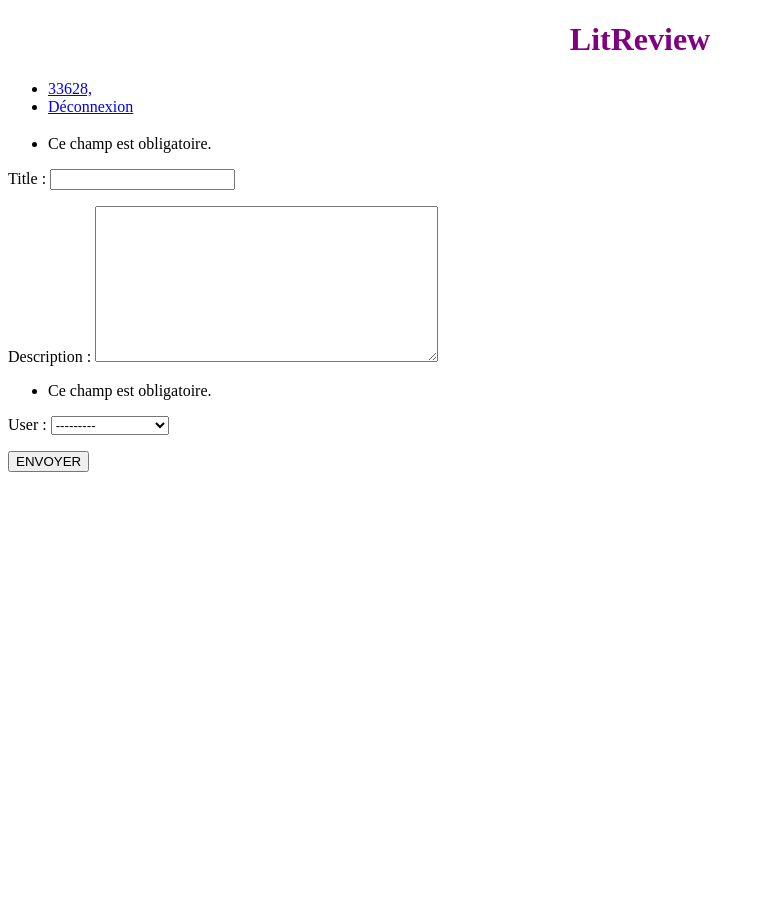
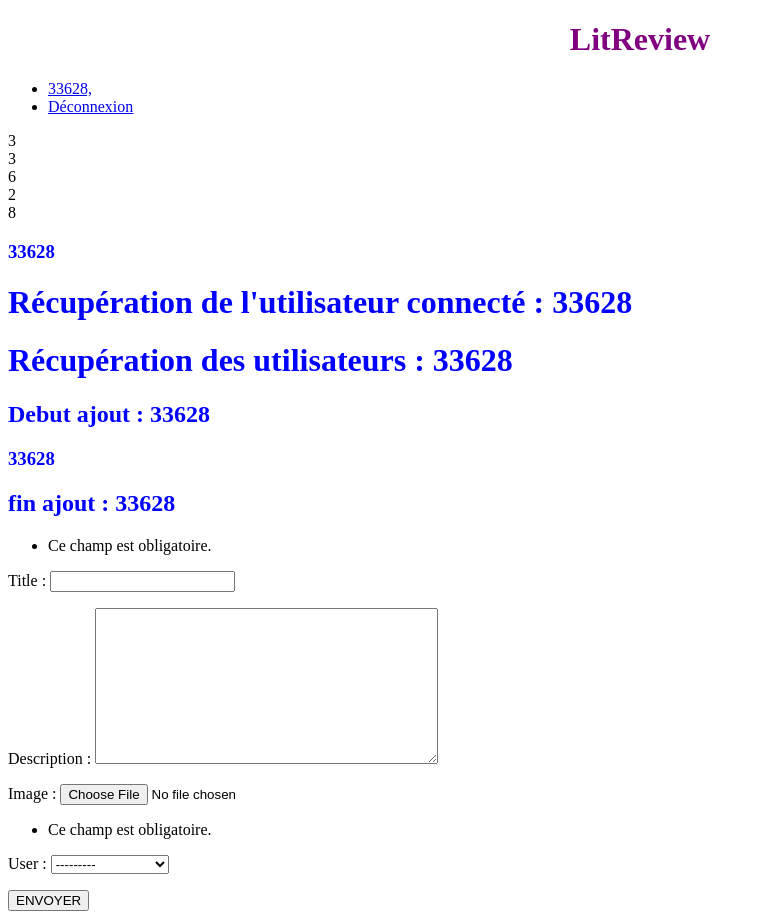
Before and after one commit to LioExpleo/LitReview, a Django app: page /CreatTicket/ in a window 1280 px wide. Shown: the whole page, without its empty margins (0-765 px from the left). Before the commit the page ends 472 px from the top, so only its background shows below. Run offline with Django 4.2, Linux system fonts and the light colour scheme; a user stored in the database is signed in; data comes from the database, SQL or seed files in the repository; both versions use the stored data as it was after the commit; some libraries are stand-ins or nearby versions.

Commit message:
commit du 27012023 2058

```diff
--- a/LitReview/app_crit/formulaire.py
+++ b/LitReview/app_crit/formulaire.py
@@ -13,12 +13,15 @@ class TicketForm(ModelForm):
 
     # Le modèle Ticket doit être utilisé pour créer le formulaire
     # Précision des champs uniquement utiles du modèle à utiliser dans le formulaire ensuite
+
     class Meta:
         model = Ticket
-        # exclude = ['user']
-        exclude = ['image']
+
+        #exclude = ['user']
+        #exclude = ['image']
         fields = ['title', 'description', 'image', 'user'] #
         enctype = "multipart/form-data"
+
         widgets = {
                 'title': forms.TextInput(
                     attrs={
@@ -30,11 +33,6 @@ class TicketForm(ModelForm):
                         'class': 'ticket_form_description'
                     }
                 ),
-                'image': forms.TextInput(
-                    attrs={
-                        'class': 'ticket_form_image'
-                    }
-                )
             }
 
 class ReviewForm(ModelForm):
--- a/LitReview/app_crit/templates/indexTicket.html
+++ b/LitReview/app_crit/templates/indexTicket.html
@@ -1,6 +1,15 @@
 {% extends "base.html" %}
 {% block content %}
-<h3> {{message}}</h3>
+
+<h3> {{messages}}</h3>
+
+<h1> Récupération de l'utilisateur connecté : {{ request.user.username }}<h1>
+
+<h1> Récupération des utilisateurs : {{ request.user.username }}</h1>
+    <h2> Debut ajout : {{ request.user.username }}</h2>
+    <h3> {{obj_recup_01}}</h3>
+    <h2> fin ajout : {{ request.user.username }}</h2>
+
 
 
 <form method="post" enctype="multipart/form-data">
--- a/LitReview/app_crit/views.py
+++ b/LitReview/app_crit/views.py
@@ -23,13 +23,24 @@ from django.contrib.auth.models import User
 # et en lui spécifiant le modèle à inclure
 
 def indexTicket(request):
-     form = TicketForm(request.POST or None, request.FILES) #
-     messages = "enregistrement"
+     form = TicketForm(request.POST or None, request.FILES, initial={"user": request.user.id}) #
+     #form = JournalForm(initial={'tank': 123})
+
+     #form.fields['user'].initial = request.user.username
+
+     messages = request.user.username
+
+     obj_recup_01 = request.user.username
+
+     #form.fields['user'].initial = obj_recup_01
+
+
      if form.is_valid():
+
         form.save()
         form = TicketForm()
 
-     return render(request, 'indexTicket.html', {'form': form}) #, 'message': messages
+     return render(request, 'indexTicket.html', {'form': form, 'messages': messages, 'obj_recup_01': obj_recup_01}) #, 'message': messages
 
 def indexReview(request):
      form = ReviewForm(request.POST or None)
@@ -111,7 +122,7 @@ def indexAbonnement(request):
                                                        'obj_recup_05': obj_recup_05,
                                                        'obj_recup_06': obj_recup_06,
                                                        'obj_recup_07': obj_recup_07[2],
-                                                       'userFollow': userFollow[4],
+                                                       'userFollow': userFollow[6],
                                                        })
 
     # reviews_to_my_tickets = Review.objects.filter(ticket__user_id=request.user.id)
--- a/LitReview/templates/base.html
+++ b/LitReview/templates/base.html
@@ -3,18 +3,15 @@
 <html lang="en">
   <head>
     <meta charset="utf-8">
-
       <link rel="stylesheet" href=" {% static 'app_crit/styles.css' %} ">
 
-
-    <meta name="viewport" content="width=device-width, initial-scale=1, shrink-to-fit=no">
+      <meta name="viewport" content="width=device-width, initial-scale=1, shrink-to-fit=no">
       <!--
     <link rel="stylesheet" href="https://cdn.jsdelivr.net/npm/bootstrap@4.5.3/dist/css/bootstrap.min.css" integrity="sha384-TX8t27EcRE3e/ihU7zmQxVncDAy5uIKz4rEkgIXeMed4M0jlfIDPvg6uqKI2xXr2" crossorigin="anonymous">
         -->
     <title>LitReview</title>
   </head>
    <body>
-
 
     <h1 id="base_title">LitReview</h1>
      <nav class="navbar navbar-expand-md navbar-dark bg-primary fixed-top">
@@ -36,7 +33,6 @@
         <ul class="navbar-nav ml-auto">
           {% if user.is_authenticated %}
           <li class="nav-item active">
-
             <a class="nav-link" href="#">{{user}},</a>
           </li>
           <li class="nav-item active">
```
Also changed, not shown: LitReview/db.sqlite3.
